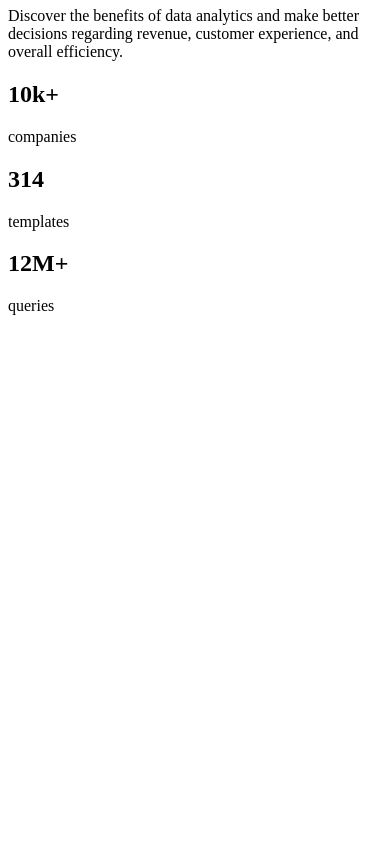
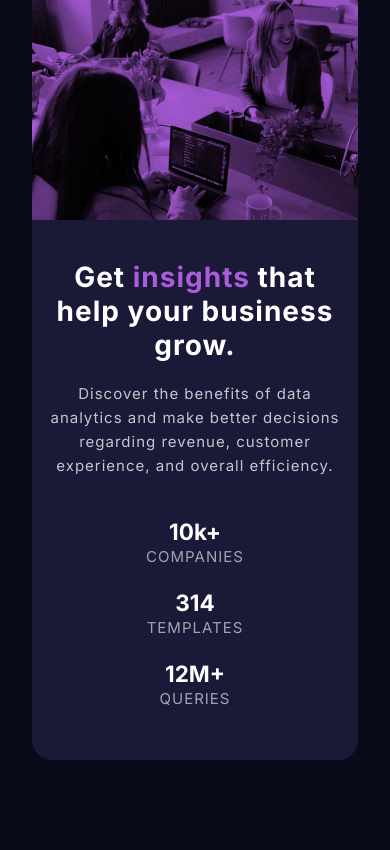
Before and after one commit to 8ianconero/challenge_1, a plain HTML site: page index.html in a window 390 px wide. Shown: the part 110-960 px from the top of the page. Before the commit the page ends 844 px from the top, so only its background shows below. Drawn offline with nearby package versions, Linux system fonts and the light colour scheme; files that its build step writes are made by us from their sources.

Commit message:
Mobile version finished

```diff
--- a/index.html
+++ b/index.html
@@ -5,13 +5,16 @@
     <meta http-equiv="X-UA-Compatible" content="IE=edge">
     <meta name="viewport" content="width=device-width, initial-scale=1.0">
     <link rel="stylesheet" href="style.css">
+    <link rel="preconnect" href="https://fonts.gstatic.com">
+    <link href="https://fonts.googleapis.com/css2?family=Inter:wght@400;700&family=Lexend+Deca&display=swap" rel="stylesheet">
     <title>Stats preview</title>
 </head>
 <body>
   <main>
+      <section>
         <h1>Get <span>insights</span> that help your business grow.</h1>
         <p>Discover the benefits of data analytics and make better decisions regarding revenue, customer experience, and overall efficiency.</p>
-        <div>
+        <div class="stats">
             <h2>10k+</h2>
             <p>companies</p>
             <h2>314</h2>
@@ -19,7 +22,8 @@
             <h2>12M+</h2>
             <p>queries</p>
         </div>
-        <div>
+      </section>
+      <div class="background">
       </div>
   </main>
 </body>
--- a/styles/_index.scss
+++ b/styles/_index.scss
@@ -0,0 +1,65 @@
+*,  *:before, *:after{
+    box-sizing: border-box;
+    margin: 0;
+  }
+html{
+    font-size: 62.5%;
+}
+body {
+    background-color: $dark-blue;
+    font-size: 1.5rem;
+    font-family: 'Inter', sans-serif;
+}
+img{
+    max-width: 100%;
+}
+main{
+    display: grid;
+    grid-template-columns: 326px;
+    grid-template-rows: 240px 540px;
+    justify-content: center;
+    align-content: center;
+    padding: 90px 23px;
+    section{
+        grid-row: 2/3;
+        background-color: $desaturated-blue;
+        border-radius: 0 0 20px 20px;
+        text-align: center;
+        padding: 40px 10px;
+    }
+    .background{
+        background: url("/img/image-header-mobile.jpg");
+        background-size: cover;
+        background-position: center;
+        background-color: $accent-color;
+        background-blend-mode: multiply;
+        border-radius:20px 20px 0 0;
+    }
+}
+h1{
+    color: $white;
+    margin-bottom: 20px;
+    letter-spacing: 1px;
+    font-size: 2.8rem;
+
+    span{
+        color: $accent-color;
+    }
+}
+p{
+    color: $transparent-white;
+    margin-bottom: 40px;
+    letter-spacing: 1px;
+    line-height: 1.6;
+}
+.stats{
+    h2{
+        color: $white;
+    }
+    p{
+        color: $transparent-white-1;
+        font-size: 15px;
+        text-transform: uppercase;
+        margin-bottom: 20px;
+    }
+}
--- a/styles/_mixins.scss
+++ b/styles/_mixins.scss
@@ -0,0 +1,22 @@
+// Breakpoints
+@media (min-width: 37.5em){
+    // styles go here
+  }
+
+  // 640px, 1440px
+  $breakpoints-up: ("medium": "64em", "large": "144em");
+
+  // 639px, 1439px
+  $breakpoints-down: ("small": "63.9em", "medium": "143.9em");
+
+  @mixin breakpoint-up($size){
+    @media (min-width: map-get($breakpoints-up, $size)){
+      @content;
+    }
+  }
+
+  @mixin breakpoint-down($size){
+    @media (max-width: map-get($breakpoints-down, $size)){
+      @content;
+    }
+  }
--- a/styles/_variables.scss
+++ b/styles/_variables.scss
@@ -0,0 +1,11 @@
+//Colors
+$dark-blue: hsl(233, 47%, 7%);
+$desaturated-blue: hsl(244, 38%, 16%);
+$accent-color: hsl(277, 64%, 61%);
+
+$white: hsl(0, 0%, 100%);
+$transparent-white: hsla(0, 0%, 100%, 0.75);
+$transparent-white-1: hsla(0, 0%, 100%, 0.6);
+
+// font-family: 'Inter', sans-serif;
+// font-family: 'Lexend Deca', sans-serif;
```
Also changed, not shown: style.css (added). Lines whose indentation alone changed are shown as unchanged.
